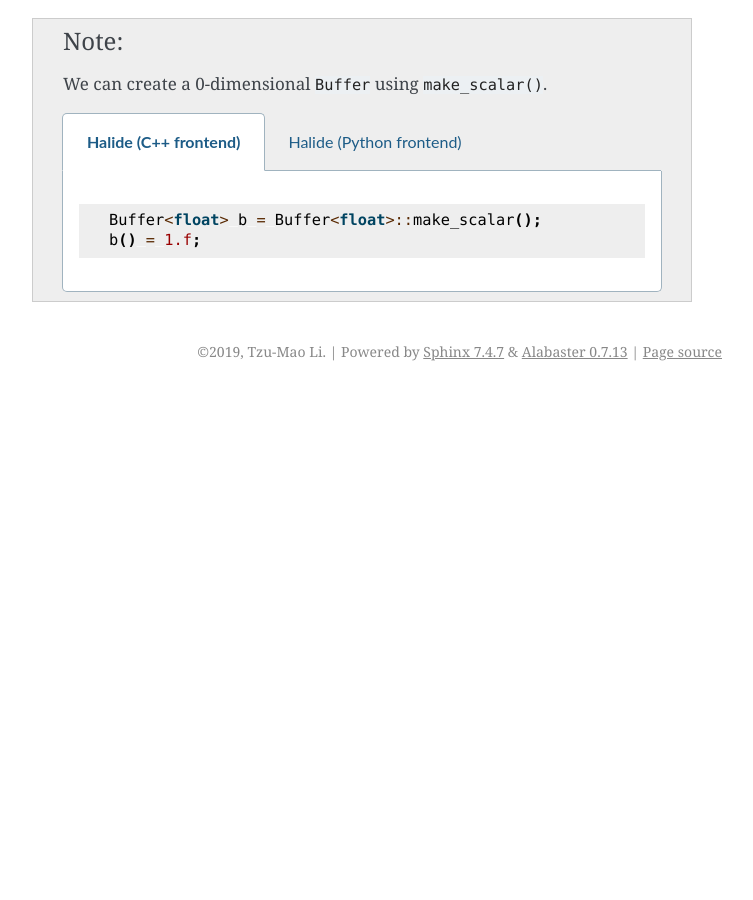
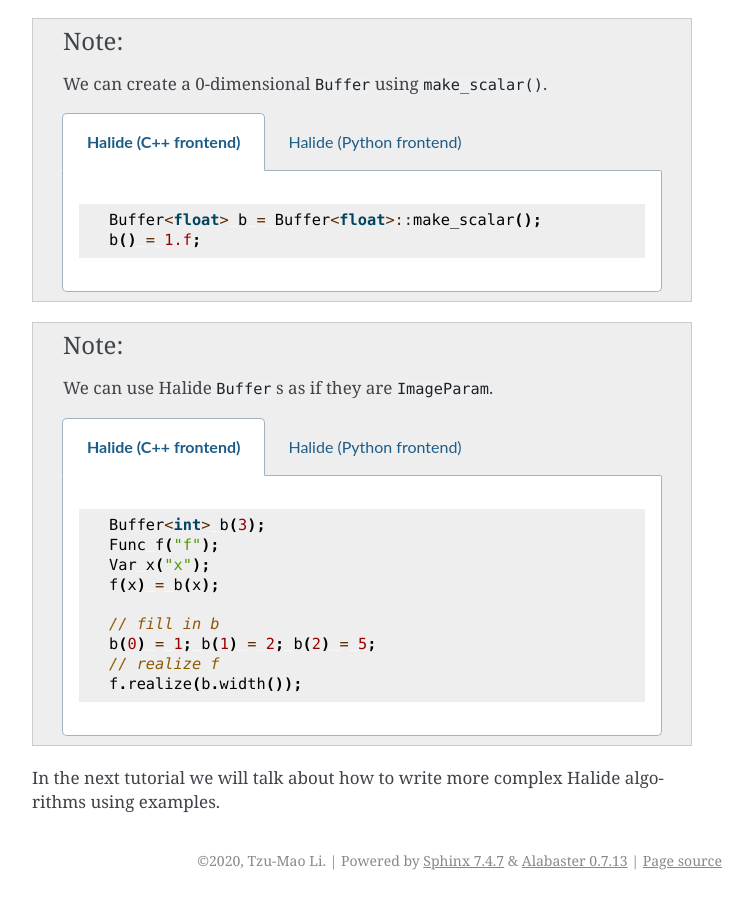
Before and after one commit to BachiLi/learning_halide_docs, a Sphinx documentation site: the page built from docs/hello_halide.rst, in a window 1280 px wide and 900 px high, scrolled down 5970 px. Shown: the whole window, without its empty margins (388-1141 px from the left). Built offline with Sphinx 7.4.7, drawn with Linux system fonts in a browser that asks for light colours; before the commit the page ends 6361 px from its top, so only the background shows below that.

Commit message:
examples

```diff
--- a/docs/conf.py
+++ b/docs/conf.py
@@ -18,7 +18,7 @@
 # -- Project information -----------------------------------------------------
 
 project = 'Learning Halide for Machine Learning'
-copyright = '2019, Tzu-Mao Li'
+copyright = '2020, Tzu-Mao Li'
 author = 'Tzu-Mao Li'
 
 
--- a/docs/hello_halide.rst
+++ b/docs/hello_halide.rst
@@ -339,3 +339,38 @@ Finally we save the output image to a file, and we're done!
 
                 b = hl.Buffer.make_scalar(hl.Float(32))
                 b[()] = 1.0
+
+.. note::
+    We can use Halide ``Buffer`` s as if they are ``ImageParam``.
+
+    .. tabs::
+
+       .. tab:: Halide (C++ frontend)
+
+           .. code-block:: c++
+
+                Buffer<int> b(3);
+                Func f("f");
+                Var x("x");
+                f(x) = b(x);
+
+                // fill in b
+                b(0) = 1; b(1) = 2; b(2) = 5;
+                // realize f
+                f.realize(b.width());
+
+       .. tab:: Halide (Python frontend)
+
+            .. code-block:: py
+
+                b = hl.Buffer(hl.Int(32), 3)
+                f = hl.Func("f")
+                x = hl.Var("x")
+                f[x] = b[x]
+
+                # fill in b
+                b[0] = 1; b[1] = 2; b[2] = 5
+                # realize f
+                f.realize(b.width())
+
+In the next tutorial we will talk about how to write more complex Halide algorithms using examples.
--- a/docs/index.rst
+++ b/docs/index.rst
@@ -16,7 +16,7 @@
    purpose
    installation
    hello_halide
-   rdom_and_update
+   algorithm_examples
    auto_scheduling
    manual_scheduling
    gradient
--- a/docs/rdom_and_update.rst
+++ /dev/null
@@ -1,2 +0,0 @@
-Reduction domain and update stages
-================================================================
```
Also changed, not shown: docs/algorithm_examples.rst (added, +42 -0 lines).
